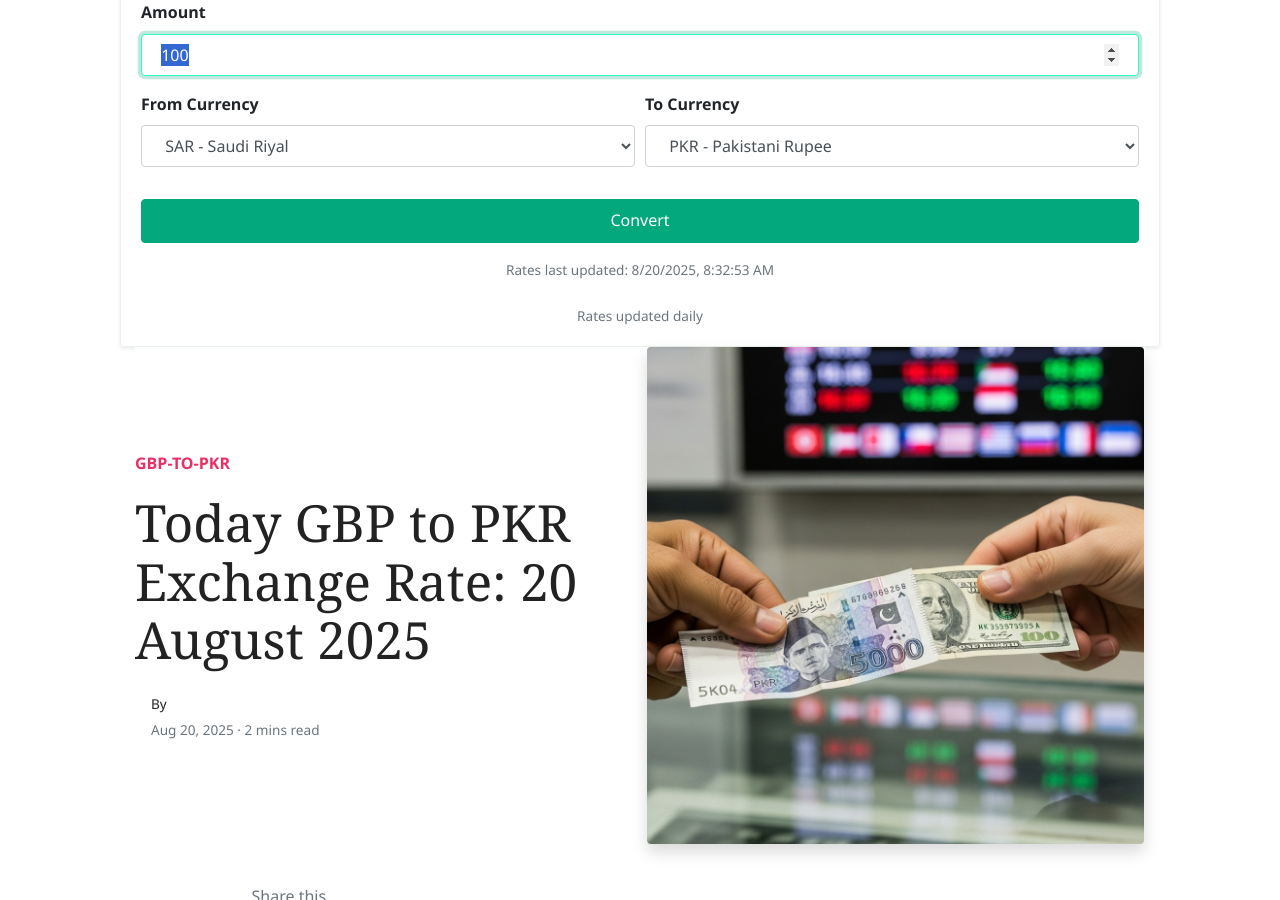
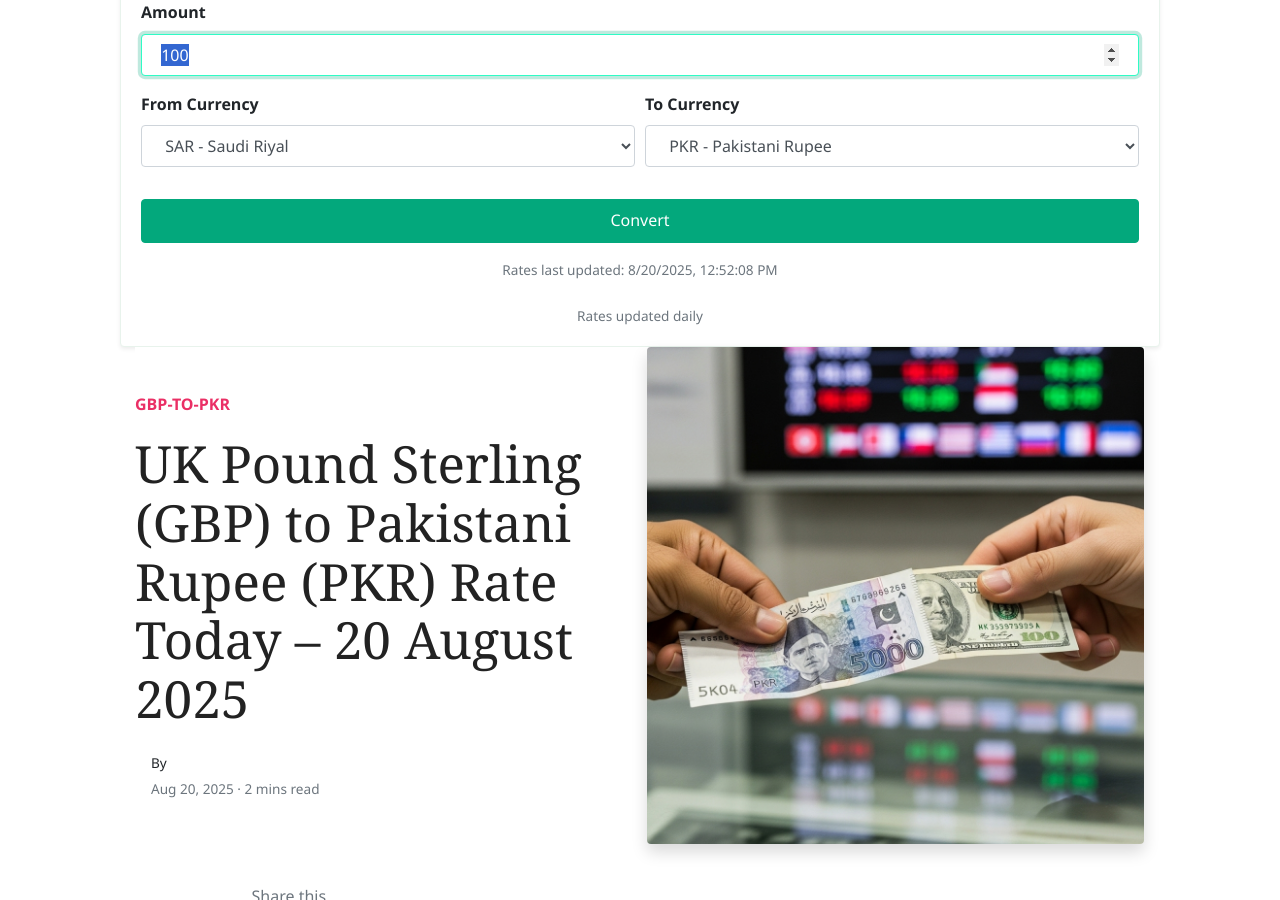
Before and after one commit to mlcom/mlcom.github.io, a Jekyll site: the page built from _posts/2025-08-20-today-uk-pound-sterling-to-pkr-exchange-rate-august-2025-prices-updated-gbp-to-pkr.md, in a window 1280 px wide and 900 px high, scrolled down 242 px. Built offline with Jekyll 4.4.1, drawn with Linux system fonts in a browser that asks for light colours; nearby versions of some CDN libraries; comment, search, counter and statistics services are not loaded.

Commit message:
Automated: Update currency rates and generate daily posts

```diff
--- a/_data/rates.yml
+++ b/_data/rates.yml
@@ -1,4 +1,4 @@
-last_updated_utc: '2025-08-20T08:32:53.182694+00:00'
+last_updated_utc: '2025-08-20T12:52:08.430887+00:00'
 rates:
   AED: 3.6725
   AFN: 69.1704
--- a/_posts/2025-08-20-today-uk-pound-sterling-to-pkr-exchange-rate-august-2025-prices-updated-gbp-to-pkr.md
+++ b/_posts/2025-08-20-today-uk-pound-sterling-to-pkr-exchange-rate-august-2025-prices-updated-gbp-to-pkr.md
@@ -1,6 +1,6 @@
 ---
 layout: post
-title:  'Today GBP to PKR Exchange Rate: 20 August 2025'
+title:  'UK Pound Sterling (GBP) to Pakistani Rupee (PKR) Rate Today – 20 August 2025'
 author: john
 categories: [ gbp-to-pkr ]
 image: assets/images/usd-to-pkr-rate-today.jpg
```
Also changed, not shown: _posts/2025-08-20-today-uae-dirham-to-pkr-exchange-rate-august-2025-prices-updated-aed-to-pkr.md (+1 -1 lines), _posts/2025-08-20-today-us-dollar-to-pkr-exchange-rate-august-2025-prices-updated-usd-to-pkr.md (+1 -1 lines).
